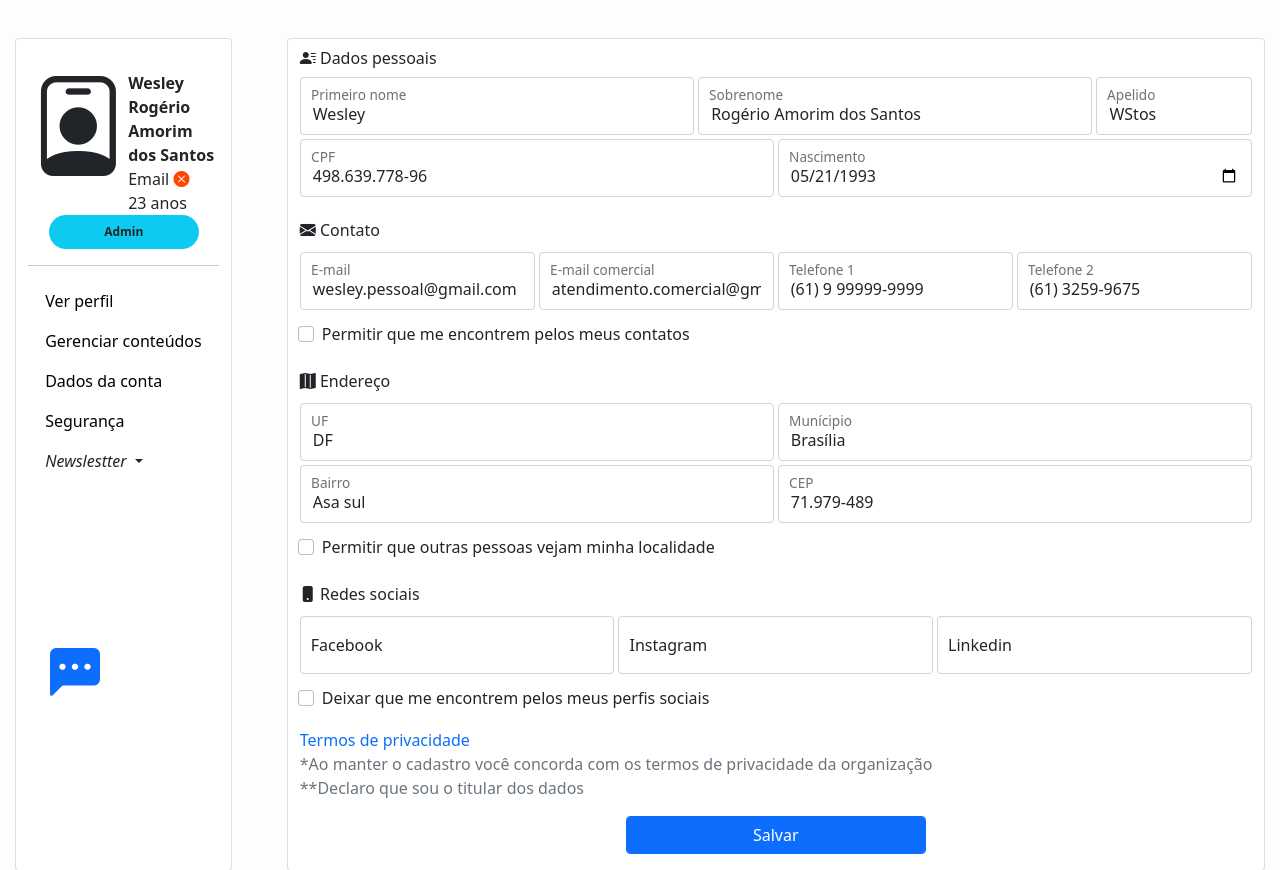
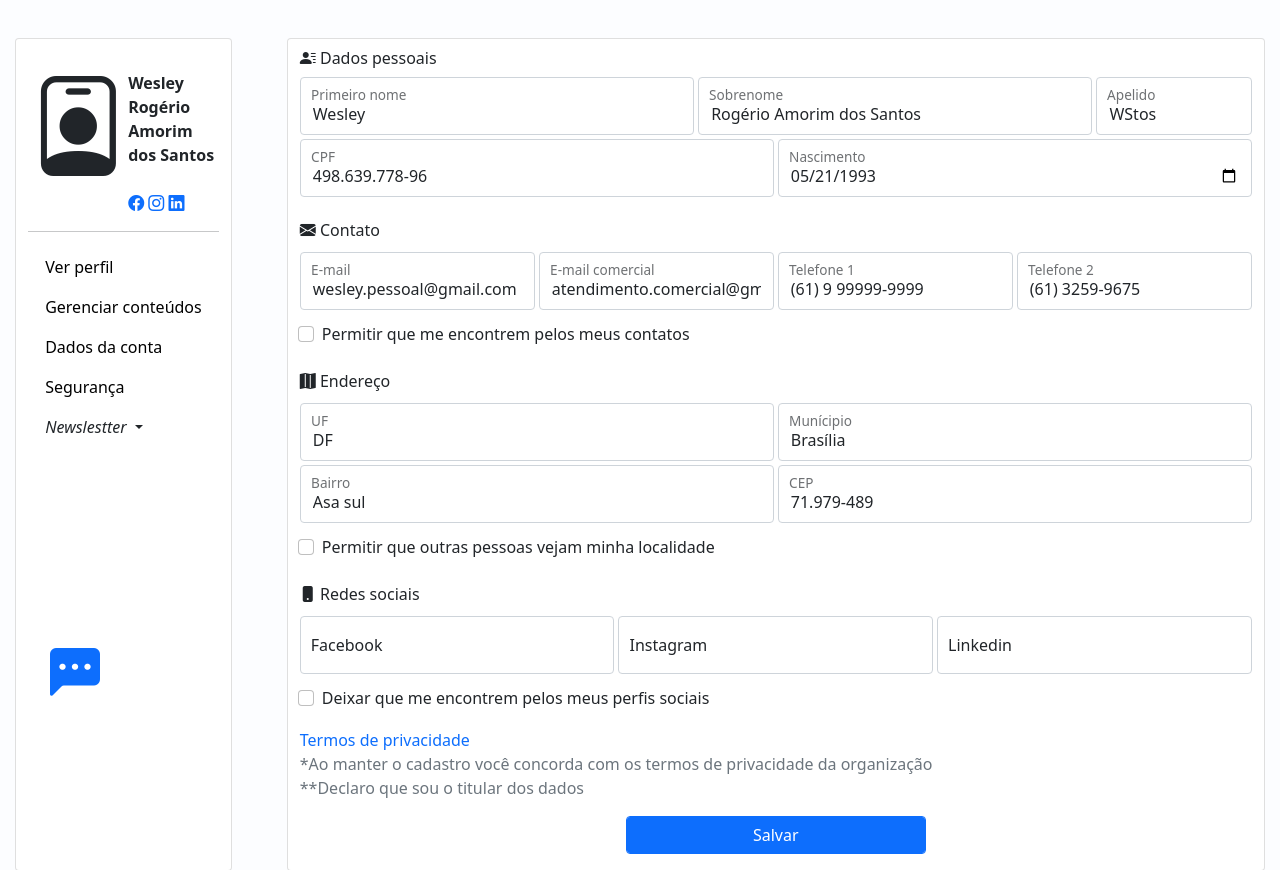
Before and after one commit to wesleystoss/valeapena, a Django app: page /usuario/ in a window 1280 px wide. Shown: the part 69-939 px from the top of the page. Run offline with Django 3.2, Linux system fonts and the light colour scheme; some libraries are stand-ins or nearby versions.

Commit message:
FIX: Adiciona icons de redes sociais

```diff
--- a/templates/parciais/_menu_usuario.html
+++ b/templates/parciais/_menu_usuario.html
@@ -6,10 +6,19 @@
         </div>
         <div class="cracha_usuario col" style="padding-top: 10%;">
             <b>Wesley Rogério Amorim dos Santos</b><br>
-            <label>Email <i class="bi bi-x-circle-fill" style="color: orangered;"></i></label><br>
-            <label>23 anos</label><br>
+            <br>
+            <div class="minhas_redes">
+                <a href="">
+                    <i class="bi bi-facebook"></i>
+                </a>
+                <a href="">
+                    <i class="bi bi-instagram"></i>
+                </a>
+                <a href="">
+                    <i class="bi bi-linkedin"></i>
+                </a>
+            </div>
         </div>
-        <span class="badge rounded-pill bg-info text-dark user_cargo">Admin</span>
     </div>
     <hr>
     <ul class="menu_usuario">
```
